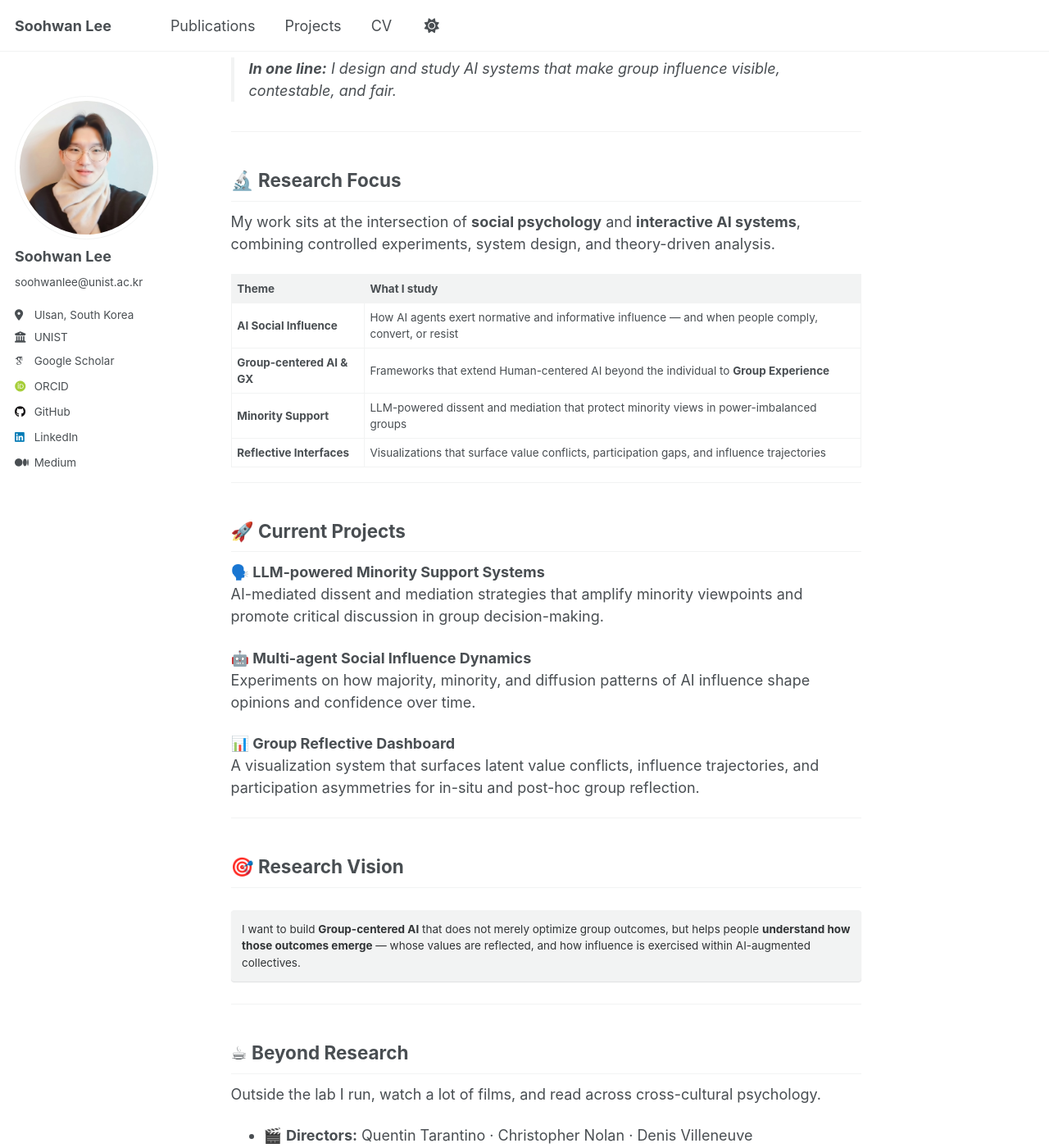
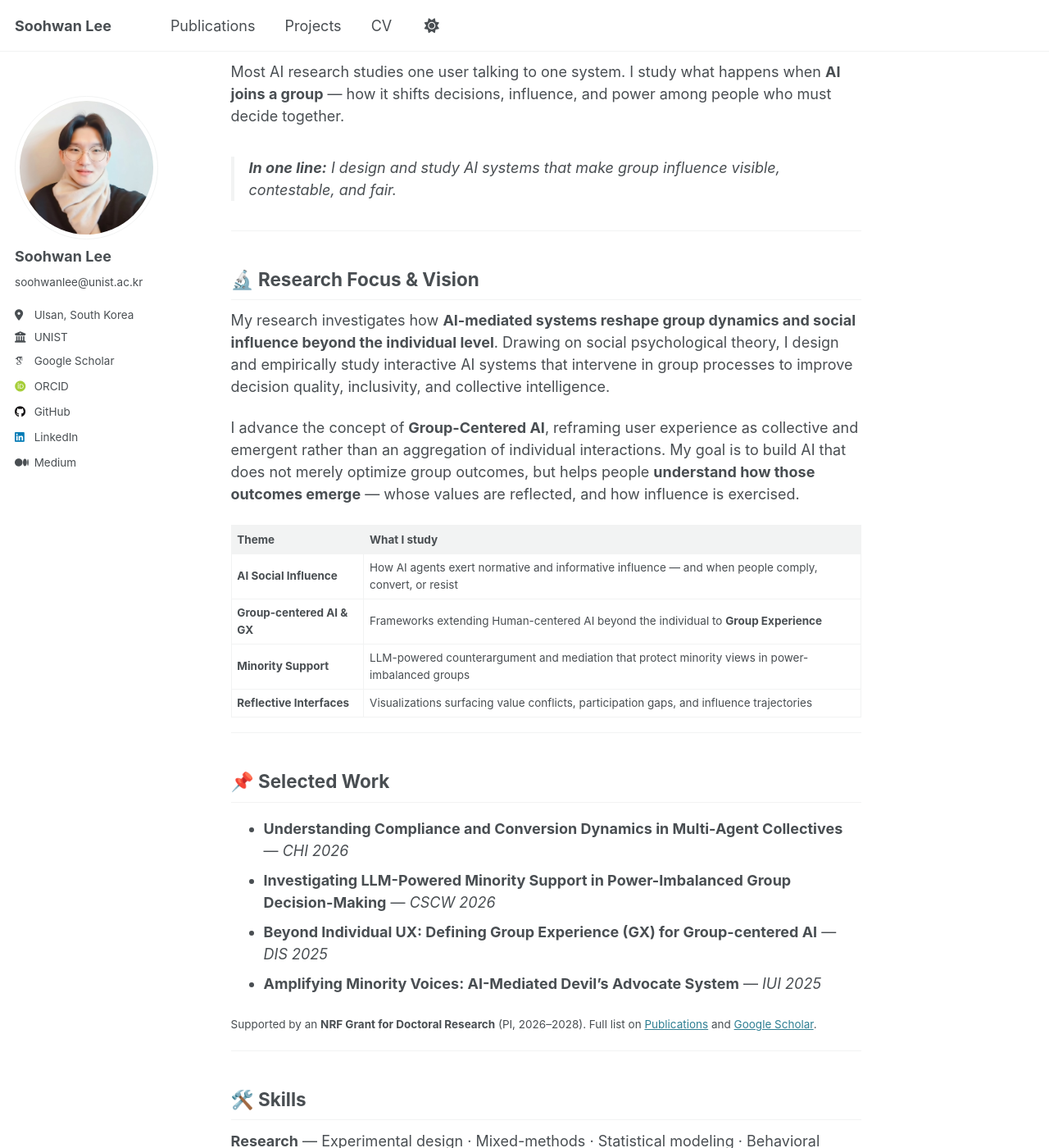
Before and after one commit to Soohwan-Lee/soohwan-lee.github.io, a Jekyll site: the page built from _pages/about.md, in a window 1280 px wide and 1400 px high, scrolled down 601 px. Shown: the whole window at 82% size. Built offline with Jekyll 4.4.1, drawn with Linux system fonts in a browser that asks for light colours; some web fonts are replaced; some of the changed text lies outside the part shown.

Commit message:
about page revision and CV update

```diff
--- a/_pages/about.md
+++ b/_pages/about.md
@@ -7,19 +7,21 @@
   - /about.html
 ---
 
-<div class="notice--info" markdown="1">
-### 🔍 Open to Ph.D. Research Internships
+<div style="border: 3px dashed #d94f4f; border-radius: 10px; padding: 1.4em 1.6em; margin: 0 0 2em 0; background-color: rgba(217, 79, 79, 0.06);" markdown="1">
 
-**I am actively seeking Ph.D. research internship opportunities.**
+<p style="font-size: 1.35em; font-weight: 700; line-height: 1.35; margin: 0 0 0.5em 0;">🔍 Seeking a Ph.D. Research Internship</p>
 
-I am looking to collaborate on **Human-centered AI**, **AI-mediated group dynamics**, and **social influence in multi-agent systems**. I bring experience in experimental study design, LLM-powered system building, and mixed-methods HCI research.
+**I am actively looking for a research internship** in **Human-centered AI**, **Human-AI Collaboration**, and **AI-mediated group dynamics**.
 
-📮 **[soohwanlee@unist.ac.kr](mailto:soohwanlee@unist.ac.kr)** &nbsp;·&nbsp; 📄 [CV (PDF)](/files/soohwan_CV__final.pdf) &nbsp;·&nbsp; 📚 [Publications](/publications/)
+I bring published work at **CHI, CSCW, DIS, and IUI**, hands-on experience designing and building **LLM-powered multi-agent systems**, and mixed-methods expertise spanning controlled experiments, statistical modeling, and qualitative analysis.
+
+**📮 [soohwanlee@unist.ac.kr](mailto:soohwanlee@unist.ac.kr)** &nbsp;·&nbsp; 📄 [CV (PDF)](/files/soohwan_CV__final.pdf) &nbsp;·&nbsp; 📚 [Publications](/publications/)
+
 </div>
 
 ## 👋 About Me
 
-I am a **Ph.D. candidate** in the [Expressive Computing Lab](https://expc.unist.ac.kr/) at the [Department of Design](https://design.unist.ac.kr/), [UNIST](https://www.unist.ac.kr/), working in **Human–Computer Interaction (HCI)** and **Human-centered AI**.
+I am a **Ph.D. candidate** in the [Expressive Computing Lab](https://expc.unist.ac.kr/) at the [Department of Design](https://design.unist.ac.kr/), [UNIST](https://www.unist.ac.kr/), working in **Human–Computer Interaction (HCI)** and **Human-centered AI**. *(Ph.D. expected 2027)*
 
 Most AI research studies one user talking to one system. I study what happens when **AI joins a group** — how it shifts decisions, influence, and power among people who must decide together.
 
@@ -27,37 +29,36 @@
 
 ---
 
-## 🔬 Research Focus
+## 🔬 Research Focus & Vision
 
-My work sits at the intersection of **social psychology** and **interactive AI systems**, combining controlled experiments, system design, and theory-driven analysis.
+My research investigates how **AI-mediated systems reshape group dynamics and social influence beyond the individual level**. Drawing on social psychological theory, I design and empirically study interactive AI systems that intervene in group processes to improve decision quality, inclusivity, and collective intelligence.
+
+I advance the concept of **Group-Centered AI**, reframing user experience as collective and emergent rather than an aggregation of individual interactions. My goal is to build AI that does not merely optimize group outcomes, but helps people **understand how those outcomes emerge** — whose values are reflected, and how influence is exercised.
 
 | Theme | What I study |
 | :--- | :--- |
 | **AI Social Influence** | How AI agents exert normative and informative influence — and when people comply, convert, or resist |
-| **Group-centered AI & GX** | Frameworks that extend Human-centered AI beyond the individual to **Group Experience** |
-| **Minority Support** | LLM-powered dissent and mediation that protect minority views in power-imbalanced groups |
-| **Reflective Interfaces** | Visualizations that surface value conflicts, participation gaps, and influence trajectories |
+| **Group-centered AI & GX** | Frameworks extending Human-centered AI beyond the individual to **Group Experience** |
+| **Minority Support** | LLM-powered counterargument and mediation that protect minority views in power-imbalanced groups |
+| **Reflective Interfaces** | Visualizations surfacing value conflicts, participation gaps, and influence trajectories |
 
 ---
 
-## 🚀 Current Projects
+## 📌 Selected Work
 
-**🗣️ LLM-powered Minority Support Systems**
-AI-mediated dissent and mediation strategies that amplify minority viewpoints and promote critical discussion in group decision-making.
+- **Understanding Compliance and Conversion Dynamics in Multi-Agent Collectives** — *CHI 2026*
+- **Investigating LLM-Powered Minority Support in Power-Imbalanced Group Decision-Making** — *CSCW 2026*
+- **Beyond Individual UX: Defining Group Experience (GX) for Group-centered AI** — *DIS 2025*
+- **Amplifying Minority Voices: AI-Mediated Devil's Advocate System** — *IUI 2025*
 
-**🤖 Multi-agent Social Influence Dynamics**
-Experiments on how majority, minority, and diffusion patterns of AI influence shape opinions and confidence over time.
-
-**📊 Group Reflective Dashboard**
-A visualization system that surfaces latent value conflicts, influence trajectories, and participation asymmetries for in-situ and post-hoc group reflection.
+<sub>Supported by an **NRF Grant for Doctoral Research** (PI, 2026–2028). Full list on [Publications](/publications/) and [Google Scholar](https://scholar.google.com/citations?user=_iYMyRcAAAAJ&hl=en&oi=ao).</sub>
 
 ---
 
-## 🎯 Research Vision
+## 🛠️ Skills
 
-<div class="notice--primary" markdown="1">
-I want to build **Group-centered AI** that does not merely optimize group outcomes, but helps people **understand how those outcomes emerge** — whose values are reflected, and how influence is exercised within AI-augmented collectives.
-</div>
+**Research** — Experimental design · Mixed-methods · Statistical modeling · Behavioral analysis · Qualitative research
+**Code & Systems** — Python · R · TypeScript/JavaScript · Node.js · LLM APIs · Git · Fast prototyping
 
 ---
 
```
Also changed, not shown: 2 other files.
